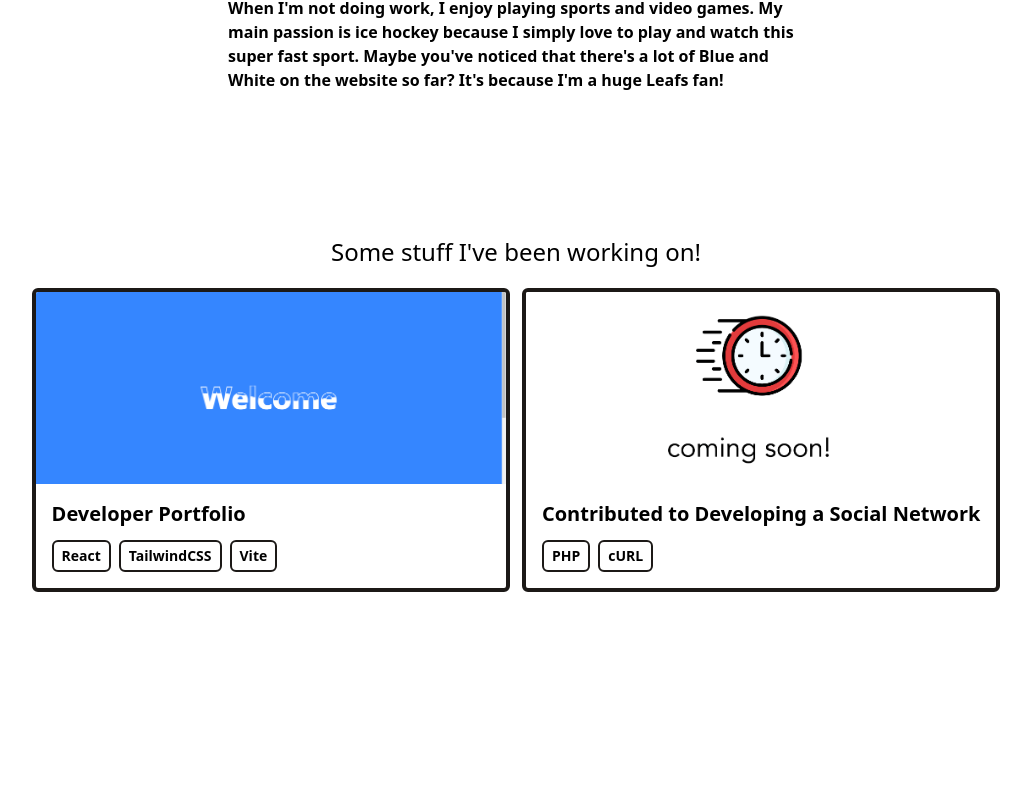
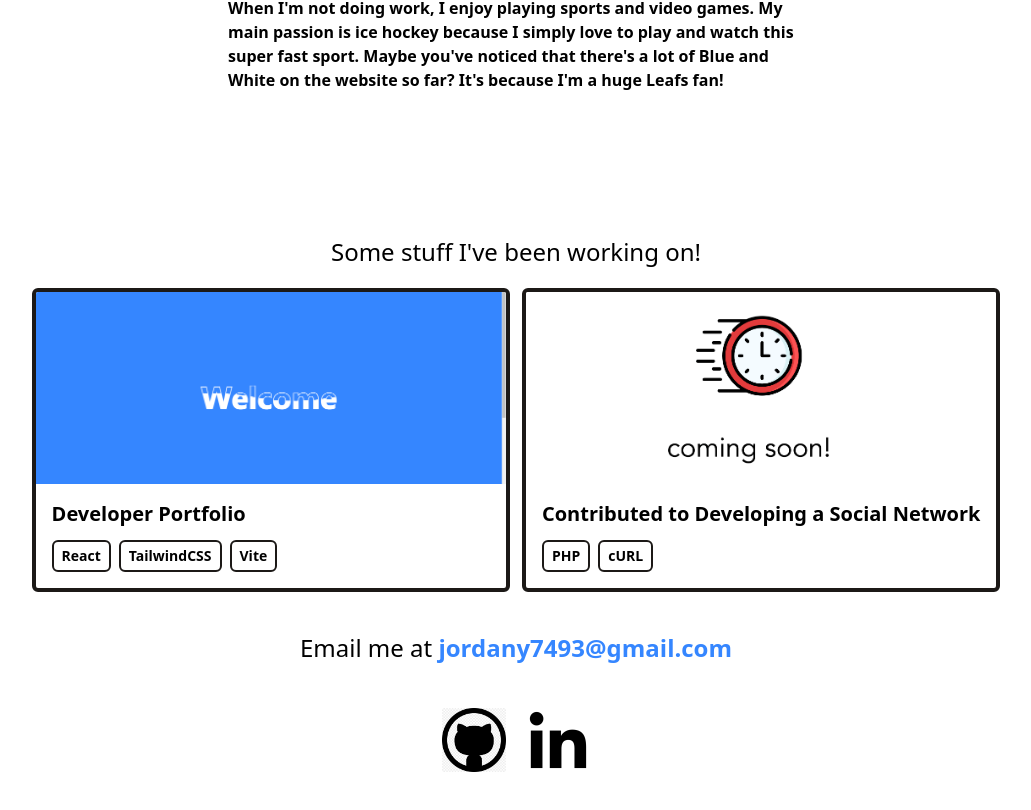
Before and after one commit to jordanyan93/jordanyan93.github.io, a React (Vite) app: page / in a window 1280 px wide. Shown: the part 1264-2074 px from the top of the page, without its empty margins (124-1155 px from the left). Before the commit the page ends 1856 px from the top, so only its background shows below. Built offline with nearby package versions, Linux system fonts and the light colour scheme.

Commit message:
Added some contact information

```diff
--- a/src/components/Contact.jsx
+++ b/src/components/Contact.jsx
@@ -1,9 +1,28 @@
 import React from 'react';
+import socials from '../data/socials';
+import SocialItem from './SocialItem';
 
 function Contact() {
     return (
-        <div>
+        <div className="my-10">
+            <div className="flex items-center justify-center my-5">
+                <div className="text-2xl">
+                    <h3>Email me at <span className="text-[#3586ff] font-bold">jordany7493@gmail.com</span></h3>
+                </div>
+            </div>
 
+            <div className="flex flex-col md:flex-row items-center justify-center" >
+            <div className="grid grid-cols-3 md:grid-cols-2 lg:grid-cols-2 gap-5 w-25">
+                {socials.map(social => (
+                    <SocialItem
+                        imgUrl={social.imgUrl}
+                        link={social.link}
+                    />
+                ))}
+            </div>
+
+
+            </div>
         </div>
     )
 }
--- a/src/components/Intro/Background.jsx
+++ b/src/components/Intro/Background.jsx
@@ -12,7 +12,7 @@ function Background() {
                     </div>
                     <div className="introduction">
                         <h2 className="text-4xl md:text-7xl mb-1 md: mt-40 mb-3 font-bold">Hello I'm Jordan Yan</h2>
-                        <h2 className="text-base text-center md: text-xl mb-3 font-medium">CS Student & (Trying) Software Engineer</h2>
+                        <h2 className="text-base text-center md: text-xl mb-3 font-medium">CS Student, Lover Of Watching And Playing Hockey</h2>
                     </div>
                 </div>
             </section>
--- /dev/null
+++ b/src/components/SocialItem.jsx
@@ -0,0 +1,23 @@
+import React from 'react';
+
+function SocialItem({ imgUrl, link }) {
+    return (
+        <div className>
+            <a
+            href={link}
+            target="_blank"
+            rel="noopener noreferrer"
+            className="rounded-lg overflow-hidden mx-5"
+        >
+            <img
+                src={imgUrl}
+                alt="socials"
+                className="h-16 md:h-16"
+            />
+            </a>
+        </div>
+
+    )
+}
+
+export default SocialItem;
--- /dev/null
+++ b/src/data/socials.js
@@ -0,0 +1,11 @@
+export default [
+    {
+        imgUrl: '/assets/Github Icon.jpg',
+        link: 'https://github.com/jordanyan93'
+    },
+
+    {
+        imgUrl: '/assets/LinkedIn Icon.png',
+        link: 'https://www.linkedin.com/in/jordan-yan-71b379220/'
+    }
+]
```
Also changed, not shown: public/assets/Github Icon.jpg (added), public/assets/LinkedIn Icon.png (added), src/components/Footer.jsx (line endings or trailing spaces), 1 other file (tests, documents, lock files or other folders).
